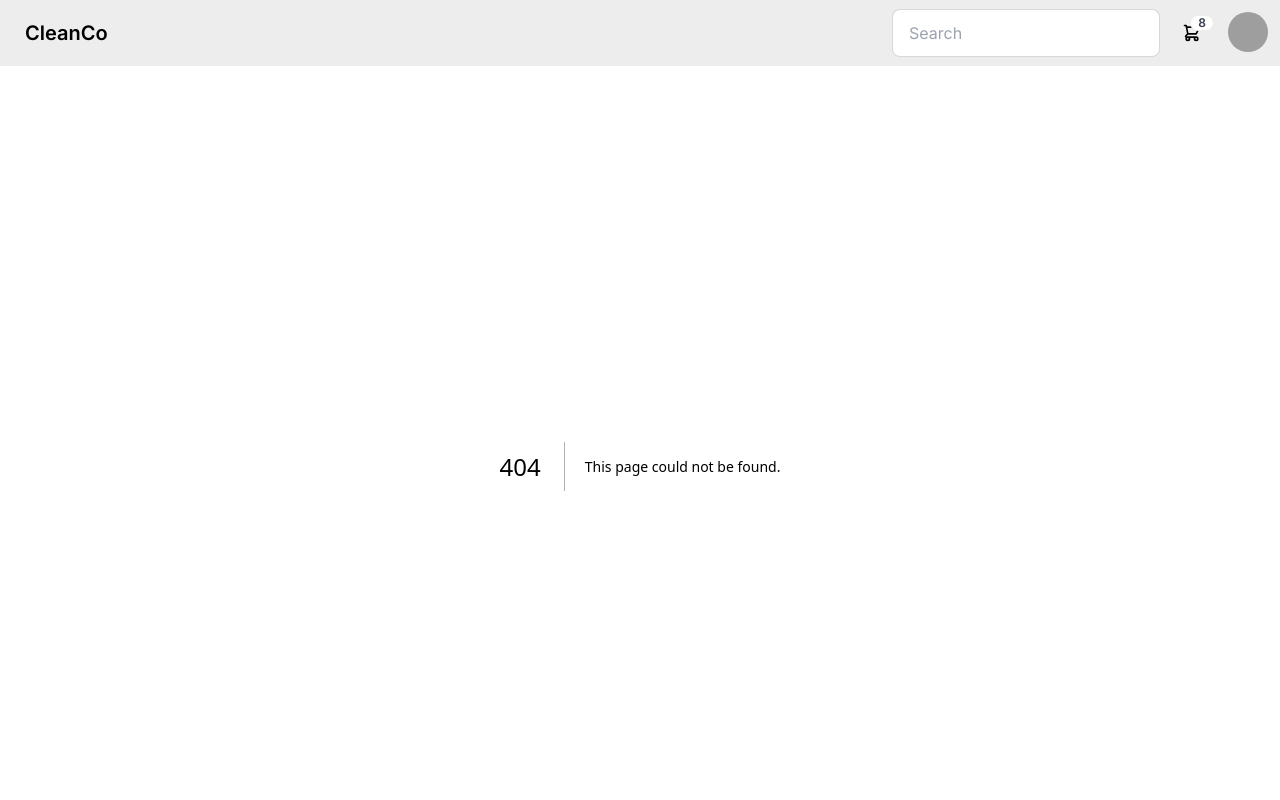
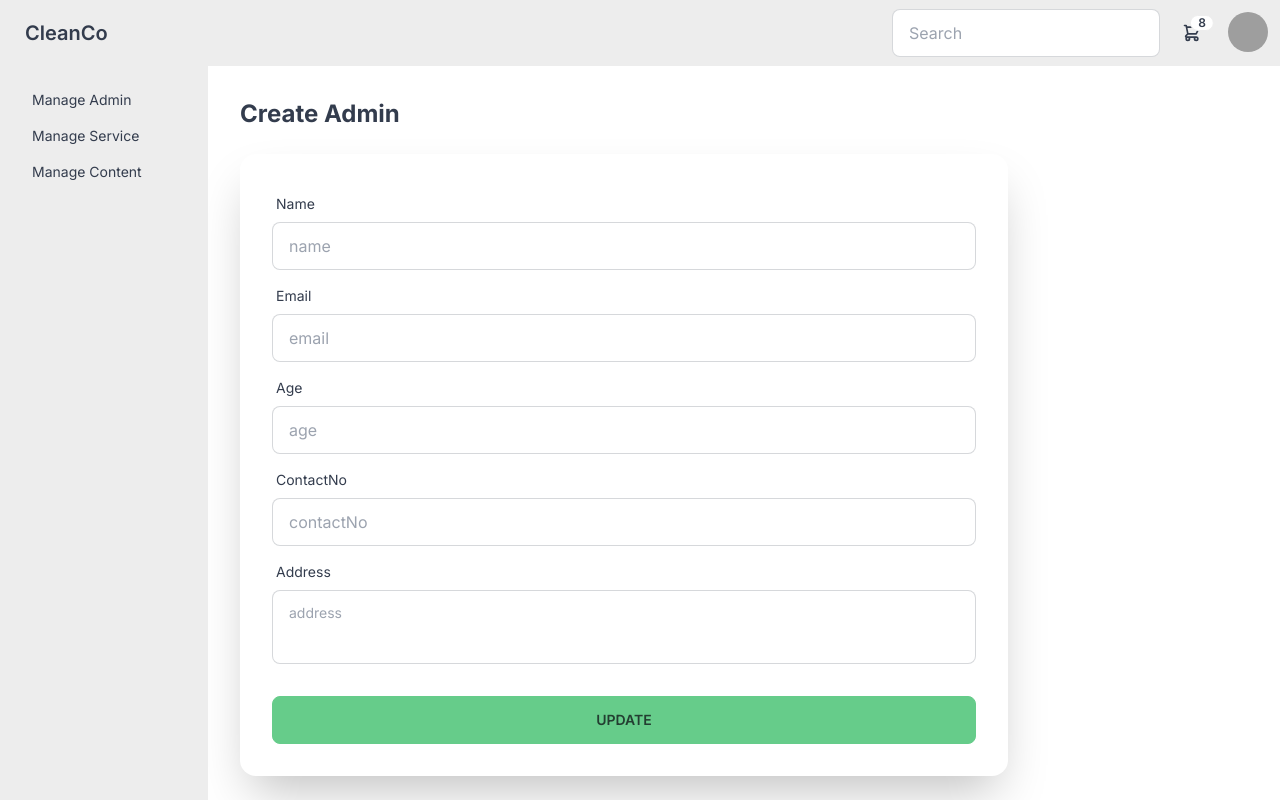
Before and after one commit to habulCoderJohnny/earth-cleaner-frontend, a Next.js app: page /super_admin/manage_admin/edit/1 in a window 1280 px wide. Before the commit this address had no page. Shown: the top 800 px of the page. Built offline with nearby package versions, Linux system fonts and the light colour scheme; no server answers; grey boxes are pictures that could not be loaded.

Commit message:
Create - Edit - Delete -> Admin

```diff
--- a/package.json
+++ b/package.json
@@ -11,10 +11,12 @@
   },
   "dependencies": {
     "@reduxjs/toolkit": "^1.9.7",
+    "jwt-decode": "^3.1.2",
     "next": "13.5.4",
     "react": "^18",
     "react-dom": "^18",
     "react-hook-form": "^7.47.0",
+    "react-hot-toast": "^2.4.1",
     "react-icons": "^4.11.0",
     "react-redux": "^8.1.3"
   },
--- a/src/(withlayout)/super_admin/manage_admin/create/page.tsx
+++ b/src/app/(withlayout)/super_admin/manage_admin/create/page.tsx
@@ -1,7 +1,8 @@
 "use client";
 import { useAddAdminMutation } from "@/redux/api/adminApi";
-import React from "react";
+import React, { useEffect } from "react";
 import { SubmitHandler, useForm } from "react-hook-form";
+import toast from "react-hot-toast";
 
 type Inputs = {
   name: string;
@@ -13,7 +14,7 @@ type Inputs = {
 };
 
 export default function CreateAdmin() {
-  const [addAdmin] = useAddAdminMutation();
+  const [addAdmin, { isError, isLoading, isSuccess }] = useAddAdminMutation();
 
   const {
     register,
@@ -26,6 +27,13 @@ export default function CreateAdmin() {
       await addAdmin(data);
     } catch (error) {}
   };
+
+  useEffect(() => {
+    if (isSuccess) toast.success("Admin Create succesfully", { id: "success" });
+    if (isLoading)
+      toast.loading("Processing...", { id: "process", duration: 800 });
+    if (isError) toast.error("Failed to create", { id: "err" });
+  }, [isSuccess, isError, isLoading]);
 
   return (
     <div>
--- /dev/null
+++ b/src/app/(withlayout)/super_admin/manage_admin/edit/[id]/page.tsx
@@ -0,0 +1,132 @@
+"use client";
+import {
+  useAddAdminMutation,
+  useGetAdminQuery,
+  useUpdateAdminMutation,
+} from "@/redux/api/adminApi";
+import React, { useEffect, useMemo } from "react";
+import { SubmitHandler, useForm } from "react-hook-form";
+import toast from "react-hot-toast";
+
+type Inputs = {
+  name: string;
+  email: string;
+  age: string;
+  password: string;
+  contactNo: string;
+  address: string;
+};
+
+export default function EditAdmin({ params }: { params: any }) {
+  const id = params.id;
+  const [updateAdmin, { isLoading, isError, isSuccess, error }] =
+    useUpdateAdminMutation();
+  const { data } = useGetAdminQuery(id);
+
+  const defaultValues = useMemo(() => {
+    return {
+      name: data?.data?.name || "",
+      email: data?.data?.email || "",
+      age: data?.data?.age || "",
+      contactNo: data?.data?.contactNo || "",
+      address: data?.data?.address || "",
+    };
+  }, [data]);
+
+  const {
+    register,
+    handleSubmit,
+    formState: { errors },
+    reset,
+  } = useForm<Inputs>({ defaultValues: defaultValues });
+
+  useEffect(() => {
+    reset(defaultValues);
+  }, [reset, defaultValues]);
+
+  const onSubmit: SubmitHandler<Inputs> = async (data: any) => {
+    try {
+      data.age = Number(data.age);
+      await updateAdmin({ id, data });
+    } catch (error) {}
+  };
+
+  useEffect(() => {
+    if (isSuccess) toast.success("Admin Update succesfully", { id: "success" });
+    if (isLoading)
+      toast.loading("Processing...", { id: "process", duration: 800 });
+    if (isError) toast.error("Failed to update", { id: "err" });
+  }, [isSuccess, isError, isLoading]);
+
+  return (
+    <div>
+      <h2 className="text-2xl font-bold mb-6">Create Admin</h2>
+      <div className="card flex-shrink-0 w-full max-w-3xl shadow-2xl bg-base-100">
+        <form className="card-body" onSubmit={handleSubmit(onSubmit)}>
+          <div className="form-control">
+            <label className="label">
+              <span className="label-text">Name</span>
+            </label>
+            <input
+              type="text"
+              placeholder="name"
+              className="input input-bordered"
+              required
+              {...register("name", { required: true })}
+            />
+          </div>
+          <div className="form-control">
+            <label className="label">
+              <span className="label-text">Email</span>
+            </label>
+            <input
+              type="email"
+              placeholder="email"
+              className="input input-bordered"
+              required
+              {...register("email", { required: true })}
+            />
+          </div>
+          <div className="form-control">
+            <label className="label">
+              <span className="label-text">Age</span>
+            </label>
+            <input
+              type="number"
+              placeholder="age"
+              className="input input-bordered"
+              required
+              {...register("age", { required: true })}
+            />
+          </div>
+          <div className="form-control">
+            <label className="label">
+              <span className="label-text">ContactNo</span>
+            </label>
+            <input
+              type="number"
+              placeholder="contactNo"
+              className="input input-bordered"
+              required
+              {...register("contactNo", { required: true })}
+            />
+          </div>
+          <div className="form-control">
+            <label className="label">
+              <span className="label-text">Address</span>
+            </label>
+            <textarea
+              className="textarea textarea-bordered resize-none"
+              placeholder="address"
+              required
+              {...register("address", { required: true })}
+            ></textarea>
+          </div>
+          <div className="form-control mt-6">
+            <button className="btn btn-primary">Update</button>
+          </div>
+        </form>
+      </div>
+    </div>
+  );
+}
--- /dev/null
+++ b/src/app/(withlayout)/super_admin/manage_admin/page.tsx
@@ -0,0 +1,75 @@
+"use client";
+import Table from "@/components/ui/Table";
+import {
+  useDeleteAdminMutation,
+  useGetAdminsQuery,
+} from "@/redux/api/adminApi";
+import Link from "next/link";
+import React, { useEffect } from "react";
+import toast from "react-hot-toast";
+import { AiFillDelete, AiFillEdit } from "react-icons/ai";
+
+export default function ManageAdmin() {
+  const rowItems = ["", "Name", "email", "Age", "Contact No", "Actions"];
+
+  const { data } = useGetAdminsQuery({ role: "admin" });
+  const [deleteAdmin, { isLoading, isSuccess, isError }] =
+    useDeleteAdminMutation();
+
+  const handleDelete = (id: string) => {
+    deleteAdmin(id);
+  };
+
+  useEffect(() => {
+    if (isSuccess) toast.success("Admin Delete successfully", { id: "success" });
+    if (isLoading)
+      toast.loading("Processing...", { id: "process", duration: 800 });
+    if (isError) toast.error("Failed to delete", { id: "err" });
+  }, [isSuccess, isError, isLoading]);
+
+  const tableData = data?.data?.map((data: any, i: number) => (
+    <tr key={data._id} className="hover">
+      <th>{i + 1}</th>
+      <td>{data.name}</td>
+      <td>{data.email}</td>
+      <td>{data.age}</td>
+      <td>{data.contactNo}</td>
+      <td>
+        <td>
+          <div className="flex gap-3">
+            <Link href={`manage_admin/edit/${data._id}`}>
+              <button className="btn btn-sm">
+                <AiFillEdit className="text-blue-500 text-2xl" />
+              </button>
+            </Link>
+            <button
+              onClick={() => handleDelete(data._id)}
+              className="btn btn-sm"
+            >
+              <AiFillDelete className="text-red-600 text-2xl" />
+            </button>
+          </div>
+        </td>
+      </td>
+    </tr>
+  ));
+
+  return (
+    <div>
+      <h2 className="text-3xl font-bold">Manage Admin Page</h2>
+      <div className="mt-12">
+        <div className="flex justify-between items-center mb-6">
+          <input
+            type="text"
+            placeholder="Type here"
+            className="input input-bordered w-full max-w-xs"
+          />
+          <Link href="manage_admin/create">
+            <button className="btn btn-primary">Create Admin</button>
+          </Link>
+        </div>
+        <Table rowItems={rowItems} tableData={tableData} />
+      </div>
+    </div>
+  );
+}
--- a/src/app/(withlayout)/super_admin/manage_content/page.tsx
+++ /dev/null
@@ -1,18 +0,0 @@
-import Table from "@/components/ui/Table";
-import Link from "next/link";
-import React from "react";
-
-export default function ManageContent() {
-  const rowItems = ["", "Content", "status", "Action"];
-  const tableData = [
-    { id: 1, name: "Someone", job: "Software Developer", color: "BlueSky" },
-    { id: 2, name: "Someone", job: "Software Developer", color: "BlueSky" }
-  ];
-
-  return (
-    <div>
-      <h2 className="text-3xl font-bold mb-6">Manage Content </h2>
-      <Table rowItems={rowItems} tableData={tableData} />
-    </div>
-  );
-}
--- a/src/app/(withlayout)/super_admin/manage_service/page.tsx
+++ b/src/app/(withlayout)/super_admin/manage_service/page.tsx
@@ -1,15 +1,36 @@
+"use client";
 import Table from "@/components/ui/Table";
+import { useGetServicesQuery } from "@/redux/api/serviceApi";
 import Link from "next/link";
 import React from "react";
+import { AiFillDelete, AiFillEdit } from "react-icons/ai";
 
 export default function ManageService() {
   const rowItems = ["", "Name", "Job", "Favorite Color"];
-  const tableData = [
-    { id: 1, name: "Someone", job: "Software Developer", color: "BlueSky" },
-    { id: 2, name: "Someone", job: "Software Developer", color: "BlueSky" },
-    { id: 3, name: "Someone", job: "Software Developer", color: "BlueSky" },
-    { id: 4, name: "Someone", job: "Software Developer", color: "BlueSky" },
-  ];
+
+  const { data } = useGetServicesQuery({ page: 1, limit: 100 });
+
+  const onDeleteHandle = () => {};
+
+  const tableData = data?.data?.map((data: any, i: number) => (
+    <tr key={data.id} className="hover">
+      <th>{i + 1}</th>
+      <td>{data.name}</td>
+      <td>{data.email}</td>
+      <td>{data.age}</td>
+      <td>{data.contactNo}</td>
+      <td>
+        <div>
+          <button>
+            <AiFillDelete className="text-red-600" />
+          </button>
+          <button>
+            <AiFillDelete />
+          </button>
+        </div>
+      </td>
+    </tr>
+  ));
 
   return (
     <div>
--- a/src/app/layout.tsx
+++ b/src/app/layout.tsx
@@ -1,6 +1,7 @@
 import PrimaryLayout from "@/layout/PrimaryLayout";
 import "./globals.css";
 import type { Metadata } from "next";
+import Providers from "@/lib/Providers";
 
 export const metadata: Metadata = {
   title: 'earthCleaner',
@@ -12,5 +13,7 @@ export default function RootLayout({
 }: {
   children: React.ReactNode;
 }) {
-  return (<PrimaryLayout>{children}</PrimaryLayout>);
+  return ( <Providers>
+    <PrimaryLayout>{children}</PrimaryLayout>
+  </Providers>);
 }
--- a/src/components/ui/Table.tsx
+++ b/src/components/ui/Table.tsx
@@ -1,8 +1,8 @@
-import React from "react";
+import React, { ReactNode } from "react";
 
 interface ITableProbs {
   rowItems: string[];
-  tableData: any[];
+  tableData: ReactNode[];
 }
 
 export default function Table({ rowItems, tableData }: ITableProbs) {
@@ -16,16 +16,7 @@ export default function Table({ rowItems, tableData }: ITableProbs) {
             ))}
           </tr>
         </thead>
-        <tbody>
-          {tableData?.map((data) => (
-            <tr key={data.id} className="hover">
-              <th>{data.id}</th>
-              <td>{data.name}</td>
-              <td>{data.job}</td>
-              <td>{data.color}</td>
-            </tr>
-          ))}
-        </tbody>
+        <tbody>{tableData}</tbody>
       </table>
     </div>
   );
```
Also changed, not shown: src/(withlayout)/super_admin/manage_admin/page.tsx (deleted, +0 -32 lines), src/app/(withlayout)/layout.tsx (renamed from src/(withlayout)/layout.tsx), src/components/ui/Model.tsx (added), 1 other file (tests, documents, lock files or other folders).
